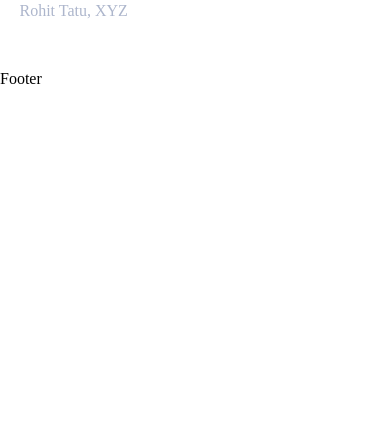
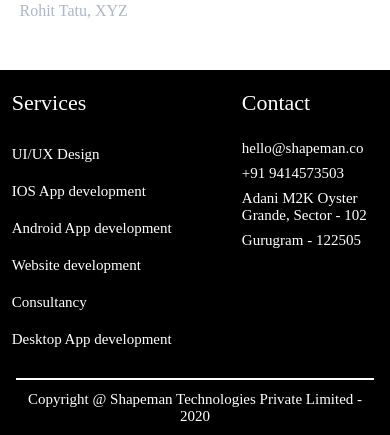
Before and after one commit to oldrtatu/shapeman, a Next.js app: page / in a window 390 px wide. Shown: the part 4063-4498 px from the top of the page. Before the commit the page ends 4151 px from the top, so only its background shows below. Built offline with nearby package versions, Linux system fonts and the light colour scheme.

Commit message:
Home page done

```diff
--- a/components/footer.js
+++ b/components/footer.js
@@ -1,7 +1,30 @@
-import '../styles/footer.css'
+import '../styles/footer.css';
 
 const Footer = () => (
-    <div>Footer</div>
-)
+	<div className="footer">
+		<div className="footer_services">
+			<div className="footer_services_heading">Services</div>
+			<div className="footer_services_container">
+				<div className="services_name">UI/UX Design</div>
+				<div className="services_name">IOS App development</div>
+				<div className="services_name">Android App development</div>
+				<div className="services_name">Website development</div>
+				<div className="services_name">Consultancy</div>
+				<div className="services_name">Desktop App development</div>
+			</div>
+		</div>
+		<div className="contact">
+			<div className="contact_heading">Contact</div>
+            <div className="contact_container">
+                <div className="contact_lines">hello@shapeman.co</div>
+                <div className="contact_lines">+91 9414573503</div>
+                <div className="contact_lines">Adani M2K Oyster Grande, Sector - 102</div>
+                <div className="contact_lines">Gurugram - 122505</div>
+            </div>
+		</div>
+        <div className="footer_line_break"></div>
+        <div className="copyright">Copyright @ Shapeman Technologies Private Limited - 2020</div>
+	</div>
+);
 
-export default Footer
+export default Footer;
--- a/styles/footer.css
+++ b/styles/footer.css
@@ -0,0 +1,111 @@
+.footer{
+    background-color: #000;
+    color: #fff;
+    font-family: "Source Sans Pro";
+    width: 100%;
+}
+.footer_services{
+    display: inline-block;
+    width: 40%;
+}
+.contact{
+    display: inline-block;
+    width: 50%;
+}
+
+.footer_services_heading{
+    width: 80%;
+    margin: 20px auto;
+    font-size: 22px;
+    font-weight: 400;
+}
+.footer_services_container{
+    width: 80%;
+    margin: 0px auto;
+}
+.services_name{
+    display: inline-block;
+    width: 48%;
+    padding: 10px 0px;
+    font-size: 15px;
+    font-weight: 400;
+}
+.contact_heading{
+    width: 90%;
+    margin: 20px auto;
+    font-size: 22px;
+    font-weight: 400;
+}
+.contact_container{
+    width: 90%;
+    margin: 0px auto;
+    font-size: 15px;
+    font-weight: 400;
+}
+.contact_lines{
+    padding: 4px 0px;
+}
+.footer_line_break{
+    background-color: #fff;
+    width: 92%;
+    height: 2px;
+    margin: 20px auto;
+}
+.copyright{
+    width: 90%;
+    text-align: center;
+    font-size: 15px;
+    padding-bottom: 10px;
+    margin: auto;
+}
+@media only screen and (max-width: 1024px) {
+    .footer_services{
+        width: 60%;
+    }
+    .contact{
+        width: 40%;
+    }
+}
+@media only screen and (max-width: 840px) {
+    .footer_services{
+        width: 70%;
+    }
+    .contact{
+        width: 30%;
+    }
+}
+@media only screen and (max-width: 640px) {
+    .footer{
+        display: grid;
+        grid-template-areas: "ser con" "lin lin" "cop cop";
+        grid-template-rows: 1fr 30px 50px;
+        grid-template-columns: 1.5fr 1fr;
+    }
+    .footer_services{
+        width: 100%;
+        grid-area: ser;
+    }
+    .contact{
+        width: 100%;
+        height: 100%;
+        grid-area: con;
+    }
+    .footer_services_heading{
+        width: 90%;
+    }
+    .footer_services_container{
+        width: 90%;
+        margin: 0px auto;
+    }
+    .services_name{
+        display: block;
+        width: 100%;
+        padding: 10px 0px;
+    }
+    .footer_line_break{
+        grid-area: lin;
+    }
+    .copyright{
+        grid-area: cop;
+    }
+}
--- a/styles/home.css
+++ b/styles/home.css
@@ -39,6 +39,7 @@
 	margin-left: 40px;
 	margin-top: 20px;
 	font-size: 14px;
+	cursor: pointer;
 }
 
 /* --------- Our work ------------- */
@@ -179,17 +180,19 @@
     width: 50px;
     height: 50px;
     background-color: rgba(187, 195, 213, 0.53);
+	cursor: pointer;
 }
 .left_arrow > img{
     padding: 17px;
     width: 15px;
-    height: 15px;
+	height: 15px;
 }
 .right_arrow{
     width: 50px;
     height: 50px;
     background-color: #000;
     margin-left: 50px;
+	cursor: pointer;
 }
 .right_arrow > img{
     padding: 17px;
@@ -262,7 +265,7 @@
         width: 95%;
     }
 }
-@media only screen and (max-width: 1024px) {
+@media only screen and (max-width: 850px) {
 	.screenshot1 {
 		margin: 25px 10% 0px;
 		min-width: 150px;
@@ -272,7 +275,7 @@
 		display: inline-block;
 	}
 	.services_container {
-		width: 600px;
+		width: 700px;
 		margin: auto;
 		margin-bottom: 50px;
 	}
```
